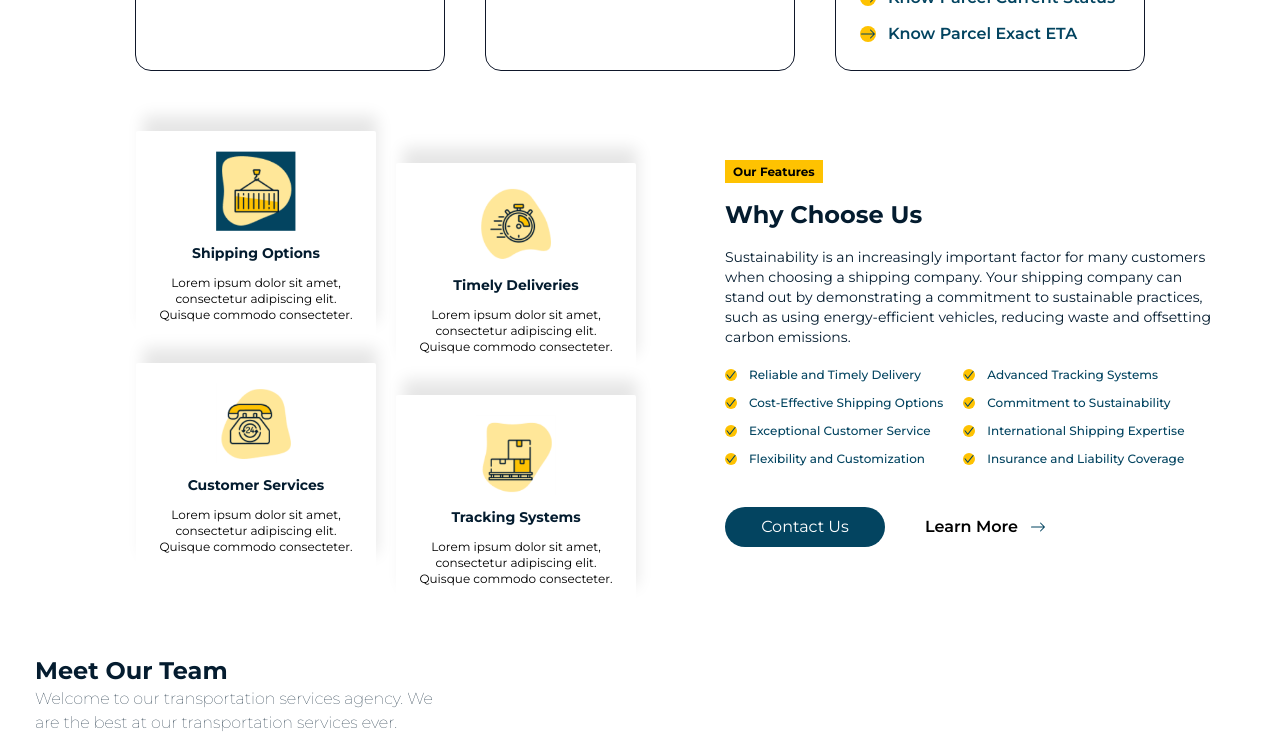
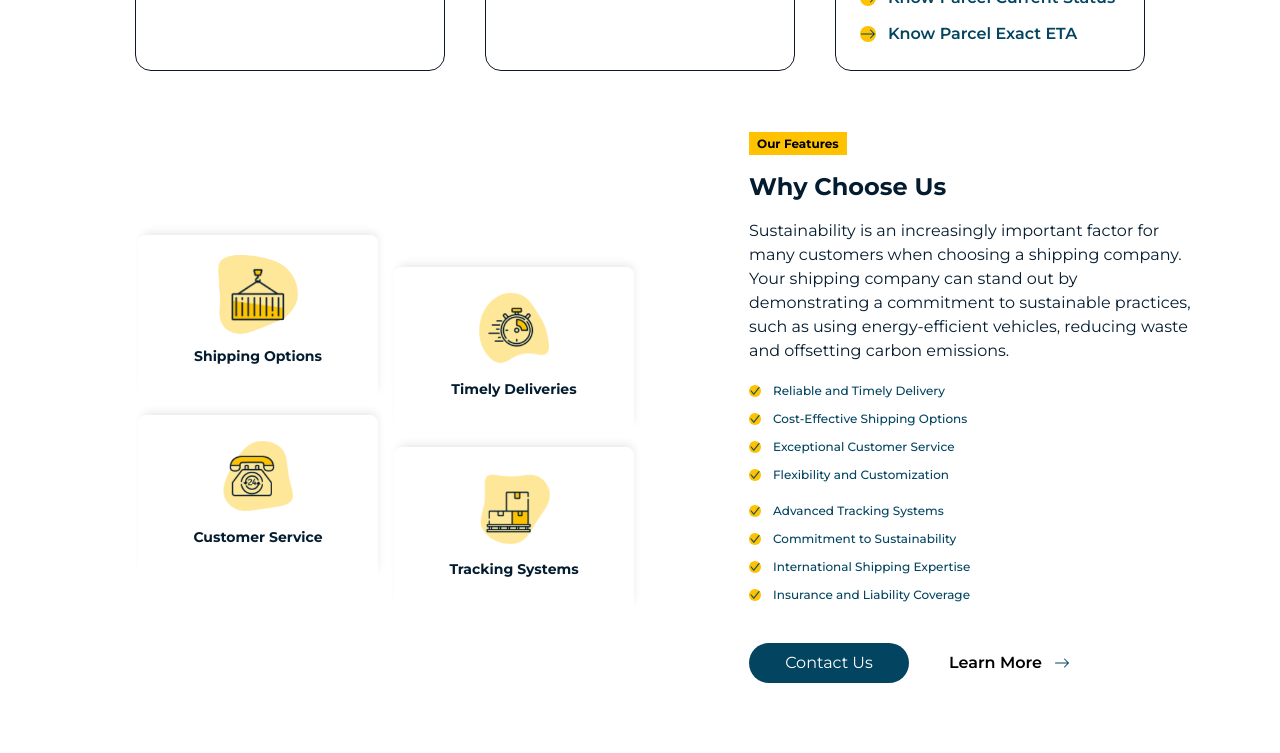
Before and after one commit to Ebimo21/transp_courier, a Next.js app: page / in a window 1280 px wide. Shown: the part 2940-3693 px from the top of the page. Built offline with nearby package versions, Linux system fonts and the light colour scheme.

Commit message:
modification

```diff
--- a/src/components/sections/Briefing.tsx
+++ b/src/components/sections/Briefing.tsx
@@ -23,7 +23,7 @@ function Briefing() {
     <div>
         <div className='p-5'>
             <div className='flex flex-wrap gap-3 justify-center items-center'>
-               <div className='flex flex-wrap justify-center basis-9/12 gap-10'>
+               <div className='flex flex-wrap justify-center basis-12/12 lg:basis-9/12 gap-5'>
                 {Images.map((item, index)=>{
                     return(
                         <div
@@ -39,7 +39,7 @@ function Briefing() {
                 })}
                 </div>
 
-                <div className='basis-11/12 lg:basis-8/12 text-justify'>
+                <div className='basis-11/12 lg:basis-8/12'>
                 <p className='mt-4'>
             We take pride in being a reliable partner for our clients, oǖ ering a wide range of logistics services to meet their
 needs and help them succeed in today&apos;s competitive market. Our dedicated team of professionals has years
--- a/src/components/sections/Team.tsx
+++ b/src/components/sections/Team.tsx
@@ -67,7 +67,7 @@ const Team = (props: Props) => {
     <div>
         <div className='p-5 py-10 space max-w-[1250px] m-auto'>
             <h3 className='text-lightBlue text-2xl font-bold text-left'>Meet Our Team</h3>
-            <p className='text-lightBlue font-thin text-left lg:w-4/12 '>Welcome to our transportation services agency. We are the best at our transportation services ever.</p>
+            <p className='text-lightBlue font-light mt-2 text-left lg:w-4/12 '>Welcome to our transportation services agency. We are the best at our transportation services ever.</p>
             <div className='flex flex-wrap justify-center gap-2 mt-5'>
                 {team.map((item, index)=>{
                     return (
--- a/src/components/sections/Track.tsx
+++ b/src/components/sections/Track.tsx
@@ -44,11 +44,10 @@ function Track() {
         <div>
         <div className='py-5 px-10 md:py-10 md:px-20'>
 
-            <h2 className='text-yellow'>Track</h2>
             <p className='text-3xl text-blue font-bold'>Track Your Parcel</p>
         </div>
 
-        <div className='bg-[#6ca4ed] py-10 px-5 md:py-10 md:px-20 mb-20'>
+        <div className='bg-[#c2d7f3] py-10 px-5 md:py-10 md:px-20 mb-20'>
             <p className='text-[#30363f]'>
                 Know where your parcel is and also get notified
                 when package is ready for pickup / delivery
@@ -62,7 +61,7 @@ function Track() {
                     className='bg-transparent basis-7/12 outline-none pl-4'
                     placeholder='Enter Parcel Tracking Number' />
 
-                <button className='bg-yellow basis-3/12 lg:basis-3/12 md:p-4 px-8 rounded-full font-bold text-blue'>Track Parcel</button>
+                <button className='bg-yellow basis-3/12 lg:basis-3/12 p-4 px-8 rounded-full font-bold text-blue'>Track</button>
             </form>
         </div>
 
--- a/src/components/sections/WhyChooseUs.tsx
+++ b/src/components/sections/WhyChooseUs.tsx
@@ -6,48 +6,48 @@ type Props = {}
 
 const WhyChooseUs = (props: Props) => {
   return (
-    <div>
-        <div className='flex flex-wrap gap-10 lg:gap-2 px-5 lg:px-10 py-10 justify-center items-center semibold max-w-[1250px] m-auto' >
-            <div className='basis-full grow flex flex-wrap lg:basis-5/12 text-center gap-5 justify-center'>
-                <div className='basis-10/12 rounded-sm hover:bg-lightBlue  sm:max-w-[310px] lg:max-w-[240px] leading-3 py-10 px-5 lg:p-5 sm:p-5  shadow-card--features'>
+    <div className=''>
+        <div className='flex flex-wrap gap-10 lg:gap-2 px-2 lg:px-10 py-10 justify-center items-center semibold max-w-[1250px] m-auto' >
+            <div className='basis-full grow flex flex-wrap lg:basis-5/12 text-center gap-4 justify-center'>
+                <div className='basis-5/12 rounded-lg sm:max-w-[310px] lg:max-w-[240px] leading-3 py-5 px-5 lg:p-5 sm:p-5  shadow-card--features'>
                     <img width={80} className='block m-auto' src='./images/Shipping.png'  />
-                    <h4 className='text-lightBlue my-3 lg:text-sm hover:text-yellow font-bold'>Shipping Options</h4>
-                    <span className='font-normal lg:text-xs'>Lorem ipsum dolor sit amet, consectetur adipiscing elit.
+                    <h4 className='text-lightBlue my-3 text-xs lg:text-sm hover:text-yellow font-bold'>Shipping Options</h4>
+                    {/* <p className='font-normal  text-[8px] lg:text-xs'>Lorem ipsum dolor sit amet, consectetur adipiscing elit.
                         Quisque commodo consecteter.
-                    </span>
+                    </p> */}
                 </div>
-                <div className='basis-10/12 lg:translate-y-8 rounded-sm hover:bg-lightBlue  sm:max-w-[310px] lg:max-w-[240px] leading-3 py-10 px-5 lg:p-5 sm:p-5  shadow-card--features'>
+                <div className='basis-5/12 rounded-lg sm:max-w-[310px] lg:max-w-[240px] leading-3 py-5 px-5 lg:p-5 sm:p-5  shadow-card--features lg:translate-y-8'>
                     <img width={80} className='block m-auto' src='./images/Deliveries.png'  />
-                    <h4 className='text-lightBlue my-3 lg:text-sm hover:text-yellow font-bold'>Timely Deliveries</h4>
-                    <span className='font-normal lg:text-xs'>Lorem ipsum dolor sit amet, consectetur adipiscing elit.
+                    <h4 className='text-lightBlue my-3 text-xs lg:text-sm hover:text-yellow font-bold'>Timely Deliveries</h4>
+                    {/* <p className='font-normal  text-[8px] lg:text-xs'>Lorem ipsum dolor sit amet, consectetur adipiscing elit.
                         Quisque commodo consecteter.
-                    </span>
+                    </p> */}
                 </div>
-                <div className='basis-10/12 rounded-sm hover:bg-lightBlue  sm:max-w-[310px] lg:max-w-[240px] leading-3 py-10 px-5 lg:p-5 sm:p-5  shadow-card--features'>
+                <div className='basis-5/12 rounded-lg sm:max-w-[310px] lg:max-w-[240px] leading-3 py-5 px-5 lg:p-5 sm:p-5  shadow-card--features'>
                     <img width={80} className='block m-auto' src='./images/Customer_Service.png'  />
-                    <h4 className='text-lightBlue my-3 lg:text-sm hover:text-yellow font-bold'>Customer Services</h4>
-                    <span className='font-normal lg:text-xs'>Lorem ipsum dolor sit amet, consectetur adipiscing elit.
+                    <h4 className='text-lightBlue my-3 text-xs lg:text-sm hover:text-yellow font-bold'>Customer Service</h4>
+                    {/* <p className='font-normal leading-5 lg:text-xs'>Lorem ipsum dolor sit amet, consectetur adipiscing elit.
                         Quisque commodo consecteter.
-                    </span>
+                    </p> */}
                 </div>
-                <div className='basis-10/12 lg:translate-y-8 rounded-sm hover:bg-lightBlue  sm:max-w-[310px] lg:max-w-[240px] leading-3 py-10 px-5 lg:p-5 sm:p-5  shadow-card--features'>
+                <div className='basis-5/12 rounded-lg sm:max-w-[310px] lg:max-w-[240px] leading-3 py-5 px-5 lg:p-5 sm:p-5  shadow-card--features lg:translate-y-8'>
                     <img width={80} className='block m-auto' src='./images/Tracking_System.png'  />
-                    <h4 className='text-lightBlue my-3 lg:text-sm hover:text-yellow font-bold'>Tracking Systems</h4>
-                    <span className='font-normal lg:text-xs'>Lorem ipsum dolor sit amet, consectetur adipiscing elit.
+                    <h4 className='text-lightBlue my-3 text-xs lg:text-sm hover:text-yellow font-bold'>Tracking Systems</h4>
+                    {/* <p className='font-normal leading-5 lg:text-xs'>Lorem ipsum dolor sit amet, consectetur adipiscing elit.
                         Quisque commodo consecteter.
-                    </span>
+                    </p> */}
                 </div>
             </div>
-            <div className='basis-full lg:basis-6/12 lg:max-w-[500px] '>
+            <div className='basis-full lg:basis-6/12 px-6 lg:max-w-[500px] '>
                 <span className='bg-yellow px-2 text-xs font-bold py-1'>Our Features</span>
                 <h3 className='text-lightBlue text-2xl font-bold  mt-4'>Why Choose Us</h3>
-                <p className='text-light mt-4 text-sm text-lightBlue'>Sustainability is an increasingly important factor for many customers when
+                <p className='text-light mt-4 text-base text-lightBlue'>Sustainability is an increasingly important factor for many customers when
                     choosing a shipping company. Your shipping company can stand out by demonstrating
                     a commitment to sustainable practices, such as using energy-efficient vehicles,
                     reducing waste and offsetting carbon emissions.
                 </p>
 
-                <div className='mt-5 flex  lg:text-xs flex-wrap gap-5'>
+                <div className='mt-5 flex text-sm  lg:text-xs flex-wrap gap-5'>
                         <div className='flex flex-col gap-3'>
                             <span className='flex items-center gap-3 text-blue font-medium'>
                                 <span className='bg-yellow inline-block rounded-full'>
--- a/src/pages/admin/login/index.tsx
+++ b/src/pages/admin/login/index.tsx
@@ -4,6 +4,8 @@ import React from 'react'
 type Props = {}
 
 const index = (props: Props) => {
+
+
   return (
     <Layout title='Home'>
       <div className='md:ml-20 mb-20 p-4'>
--- a/src/styles/globals.css
+++ b/src/styles/globals.css
@@ -19,7 +19,7 @@
   box-shadow: 4px -18px 15px -3px rgba(0,0,0,0.1);
 }
 .shadow-card--features{
-  box-shadow: 4px -18px 15px -3px rgba(0,0,0,0.1);
+  box-shadow: 2px -5px 10px -3px rgba(0,0,0,0.1);
 }
 
 #transport{
```
Also changed, not shown: public/images/Shipping.png.
